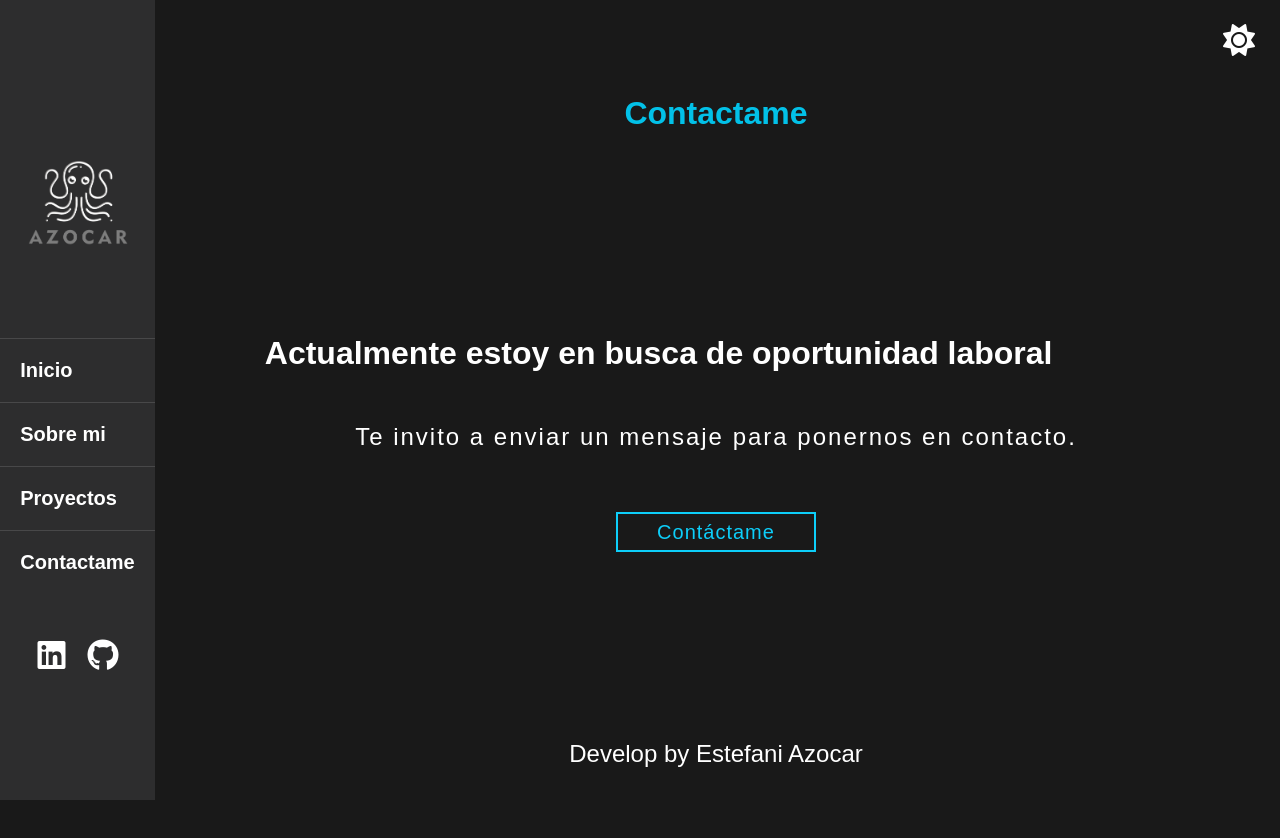
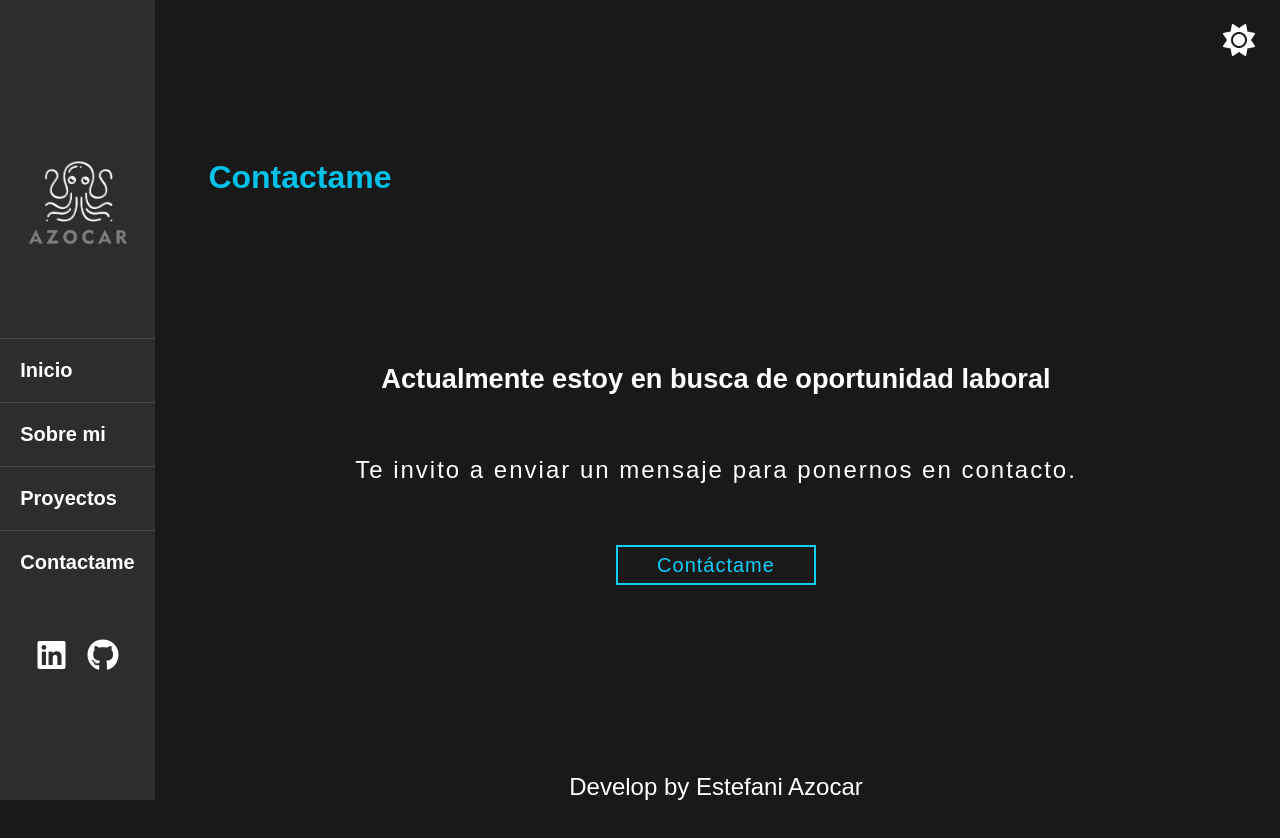
Before and after one commit to EstefaniAzocar/portafolio, a React (Create React App) app: page /contactame in a window 1280 px wide. Shown: the top 838 px of the page. Before the commit the page ends 800 px from the top, so only its background shows below. Built offline with nearby package versions, Linux system fonts and the light colour scheme.

Commit message:
terminado estilos de contactame

```diff
--- a/src/view/contactame/contactame.css
+++ b/src/view/contactame/contactame.css
@@ -1,13 +1,13 @@
 .sectionContactame{
   display: flex;
-  justify-content: space-between;
+  justify-content: space-around;
   flex-direction: column;
   width: 100%;
-  min-height: 90vh;
+  min-height: 100vh;
   margin-top: 80px;
 }
 
-.title{
+.titleContainer{
   justify-content: center;
   margin-bottom: 100px;
   margin: 0;
@@ -36,10 +36,11 @@
 
 .contactame{
   display: flex;
-  height: 30%;
+  height: 40%;
   justify-content: center;
   flex-direction: column;
   gap: 50px;
+
 }
 
 .texto{
@@ -88,9 +89,12 @@ footer{
   display: flex;
   color: white;
   font-size: 1.3rem;
+  padding-top: 20px;
   justify-content:center;
+  align-items: center;
   margin: 0;
-  height: 60px;
+  height: 10%;
+
 }
 
 @media screen and (min-width: 950px) {
@@ -98,12 +102,12 @@ footer{
     padding-left: 9.5rem;
     align-items: center;
   }
-  .title{
-    justify-content: center;
+  .titleContainer{
+    justify-content: left;
     align-items: center;
-    width: 80%;
+    width: 90%;
   }
-  .textContactame{
+  .titleContactame{
     justify-content: left;
     font-size: 2rem;
     padding: 0;
--- a/src/view/contactame/contactame.jsx
+++ b/src/view/contactame/contactame.jsx
@@ -5,7 +5,7 @@ const Contactame = () => {
   return (
     <>
       <div id="sectionContactame" className="sectionContactame">
-        <div className='title'><h1 className="titleContactame">Contactame</h1></div>
+        <div className='titleContainer'><h1 className="titleContactame">Contactame</h1></div>
         <section className="contactame">
         <h5 className="textContactame"> Actualmente estoy en busca de oportunidad laboral </h5>
           <p className='texto'>Te invito a enviar un mensaje para ponernos en contacto. </p>
```
